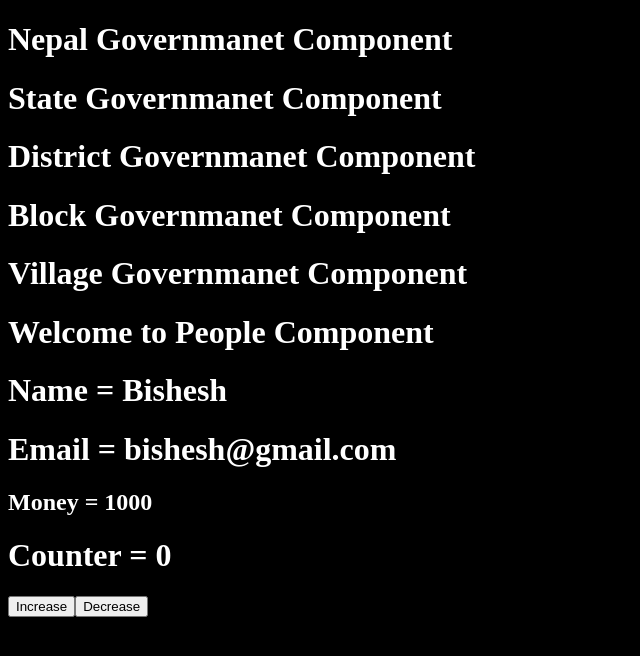
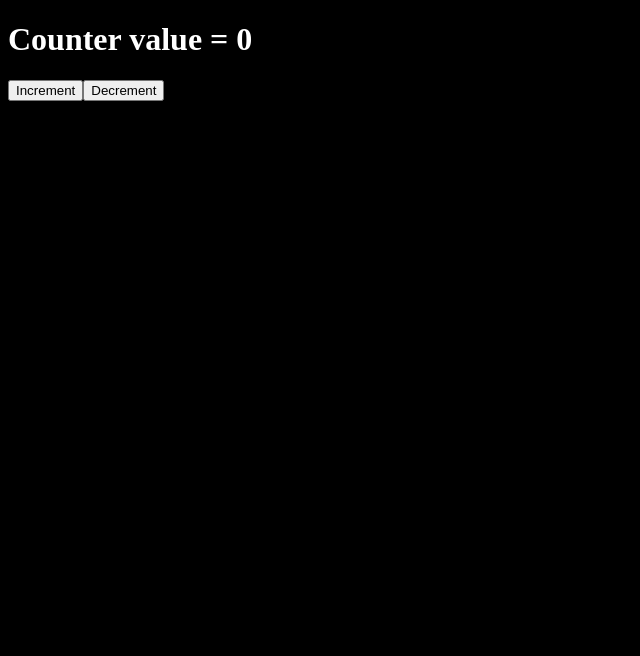
Before and after one commit to bisheshshrestha/React_All_Hooks, a React (Vite) app: page / in a window 1280 px wide. Shown: the top 656 px of the page, without its empty margins (0-640 px from the left). Built offline with nearby package versions, Linux system fonts and the light colour scheme.

Commit message:
feat: completed useReducer hook

```diff
--- /dev/null
+++ b/hooks/useReducer/Reducer.jsx
@@ -0,0 +1,29 @@
+import React from "react";
+import { useReducer } from "react";
+
+const counterReducer = (state, action) => {
+  switch (action.type) {
+    case "INCREMENT":
+      return { count: state.count + 1 };
+
+    case "DECREMENT":
+      return { count: state.count - 1 };
+
+    default:
+      return state;
+  }
+};
+
+const Reducer = () => {
+  const [state, dispatch] = useReducer(counterReducer, { count: 0 });
+  return (
+    <div>
+      <h1>Counter value = {state.count}</h1>
+      <button onClick={() => dispatch({ type: "INCREMENT" })}>Increment</button>
+
+      <button onClick={() => dispatch({ type: "DECREMENT" })}>Decrement</button>
+    </div>
+  );
+};
+
+export default Reducer;
--- a/src/App.jsx
+++ b/src/App.jsx
@@ -3,6 +3,7 @@
 import FetchData from "../hooks/useEffect/FetchData";
 import ChangeBackground from "../hooks/useLayoutEffect/ChangeBackground";
 import NepalGov from "../hooks/useContext/props_drilling/NepalGov";
+import Reducer from "../hooks/useReducer/Reducer";
 
 const App = () => {
   return (
@@ -17,7 +18,10 @@
       {/* <ChangeBackground /> */}
 
       {/* useContext hook */}
-      <NepalGov />
+      {/* <NepalGov /> */}
+
+      {/* useReducer hook */}
+      <Reducer />
     </div>
   );
 };
```
